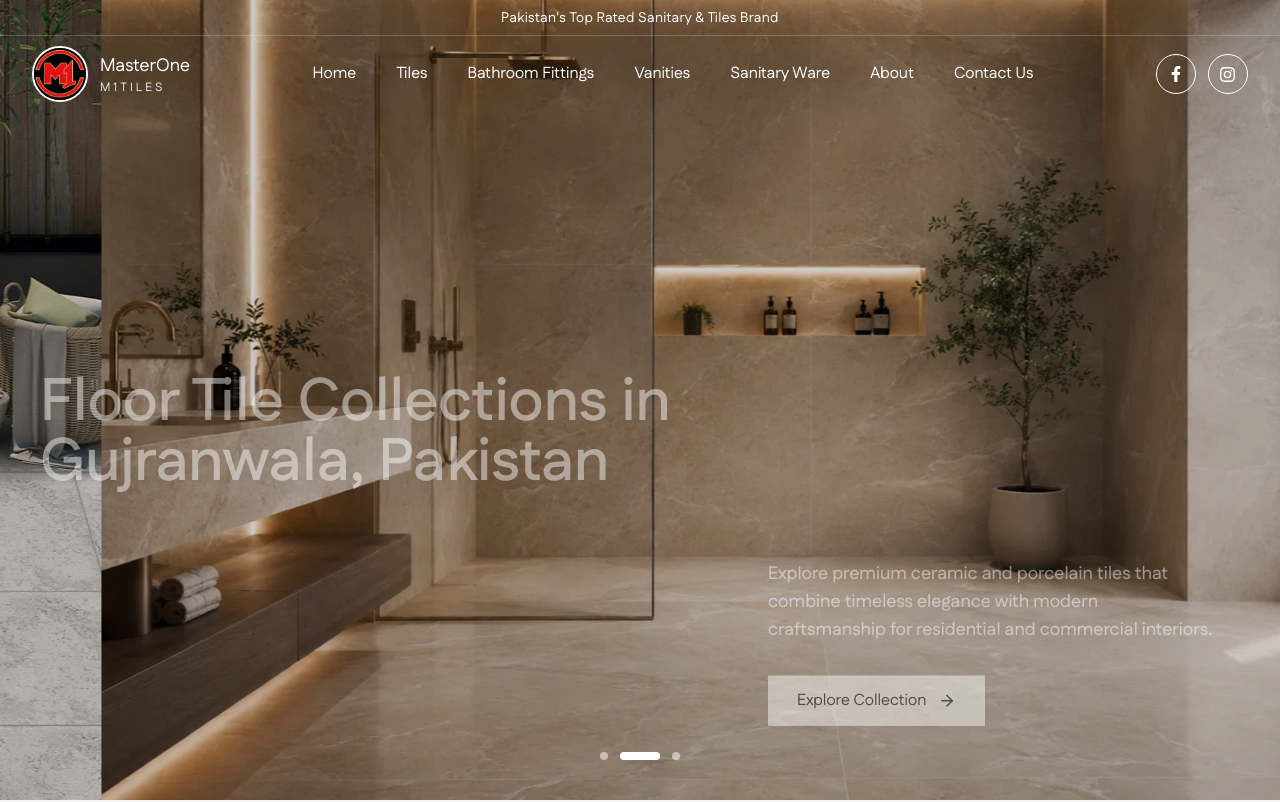
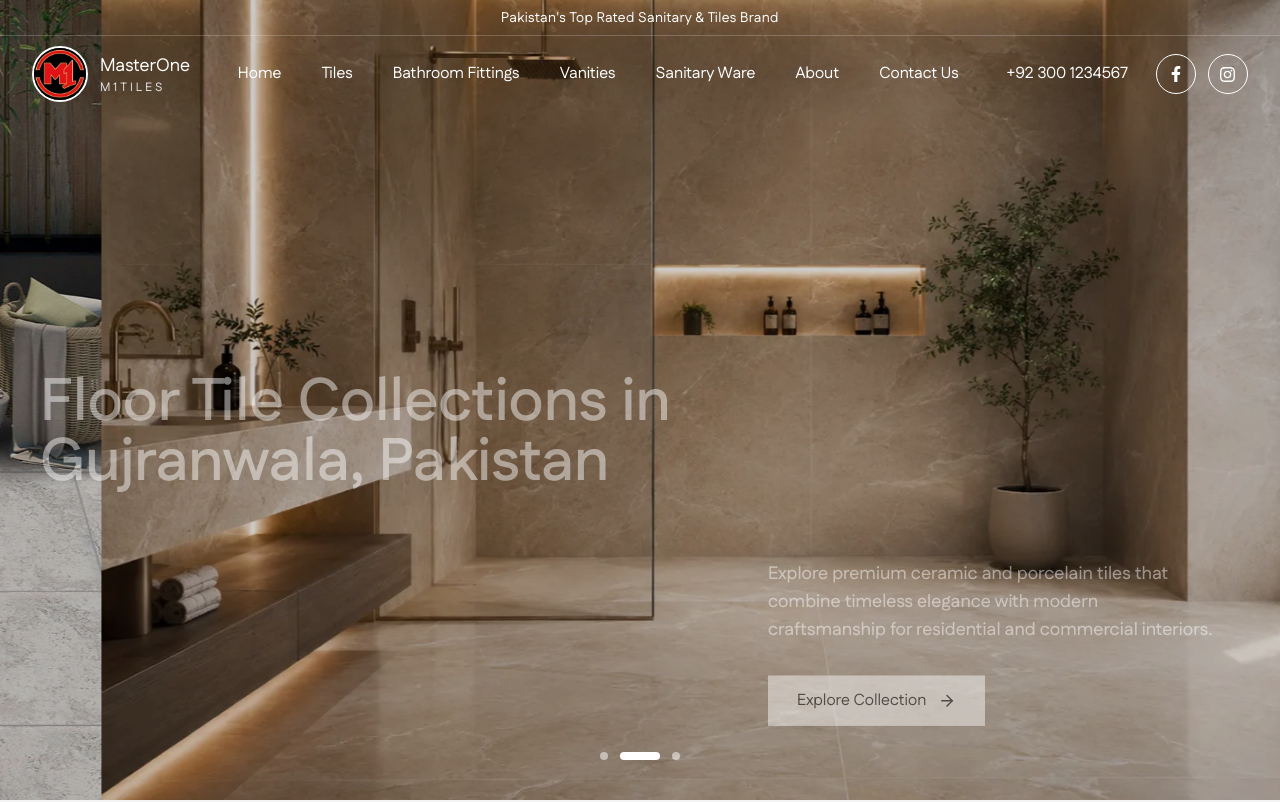
Before and after one commit to chbasit/mastertiles, a React (Vite) app: page / in a window 1280 px wide. Shown: the top 802 px of the page. Built offline with nearby package versions, Linux system fonts and the light colour scheme.

Commit message:
fix: hero section description

```diff
--- a/src/components/Navbar.jsx
+++ b/src/components/Navbar.jsx
@@ -1,5 +1,5 @@
 import { useState, useEffect } from "react";
-import { Menu, X } from "lucide-react";
+import { Menu, X,Phone, } from "lucide-react";
 import { FaInstagram, FaFacebookF } from "react-icons/fa";
 import logo from "../assets/images/logo.jpg";
 
@@ -99,6 +99,13 @@ export default function Navbar() {
 
           {/* Desktop Social Icons */}
           <div className="hidden lg:flex items-center gap-3">
+
+
+            <p  className={` flex items-center justify-center transition duration-300 pr-4 ${
+                scrolled
+                  ? "border-gray-300 text-[#36454F] hover:bg-[#36454F] hover:text-white"
+                  : "border-white text-white "
+              }`}>+92 300 1234567</p>
             <a
               href="https://www.facebook.com/"
               target="_blank"
@@ -124,7 +131,11 @@ export default function Navbar() {
             >
               <FaInstagram size={17} />
             </a>
+
+
           </div>
+
+
 
           {/* Mobile Menu Button */}
           <button
@@ -170,6 +181,11 @@ export default function Navbar() {
 
             {/* Mobile Social Icons */}
             <div className="flex items-center justify-center gap-4 mt-8">
+                <p  className={` flex items-center justify-center transition duration-300 pr-4 ${
+                scrolled
+                  ? "border-gray-300 text-[#36454F] hover:bg-[#36454F] hover:text-white"
+                  : "border-white text-white "
+              }`}>+92 300 1234567</p>
               <a
                 href="https://www.facebook.com/"
                 target="_blank"
```
